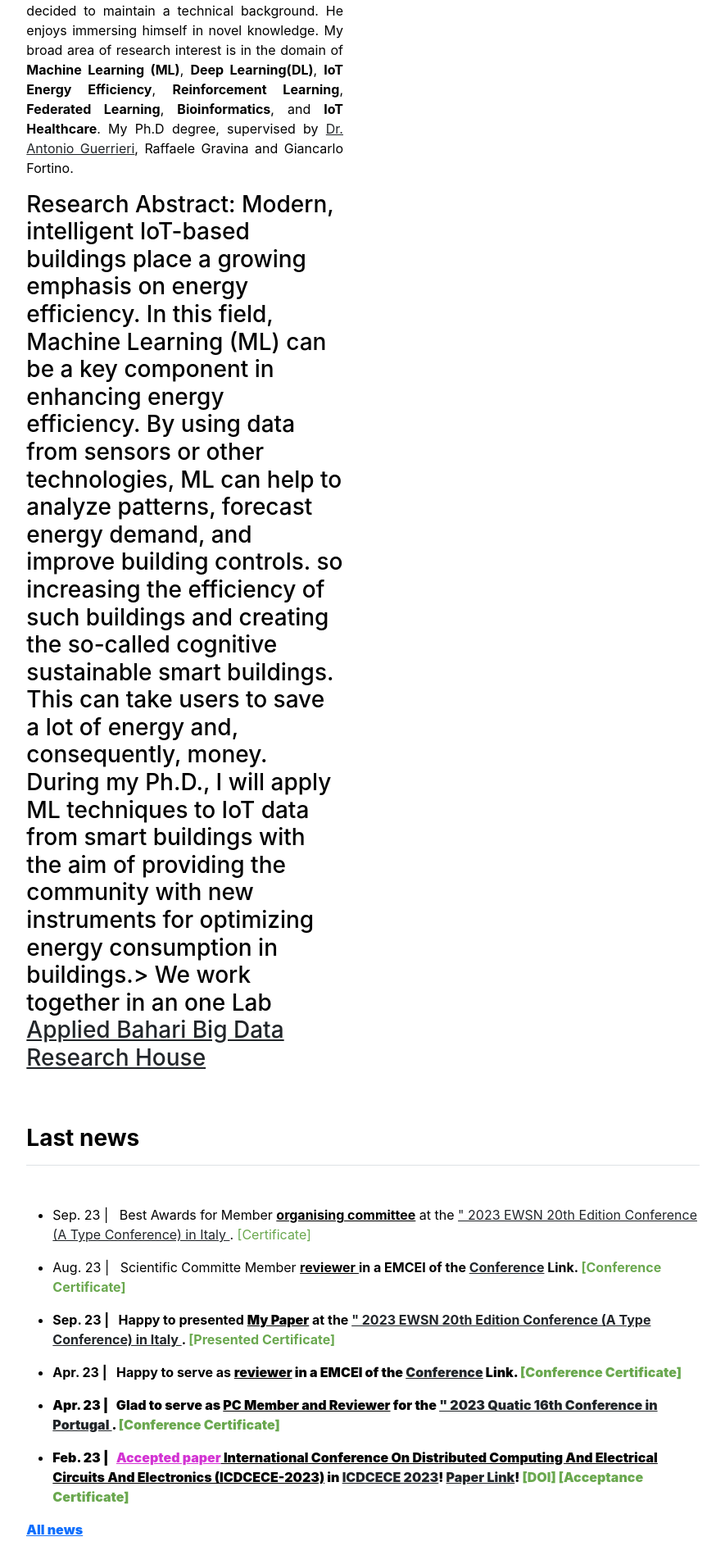
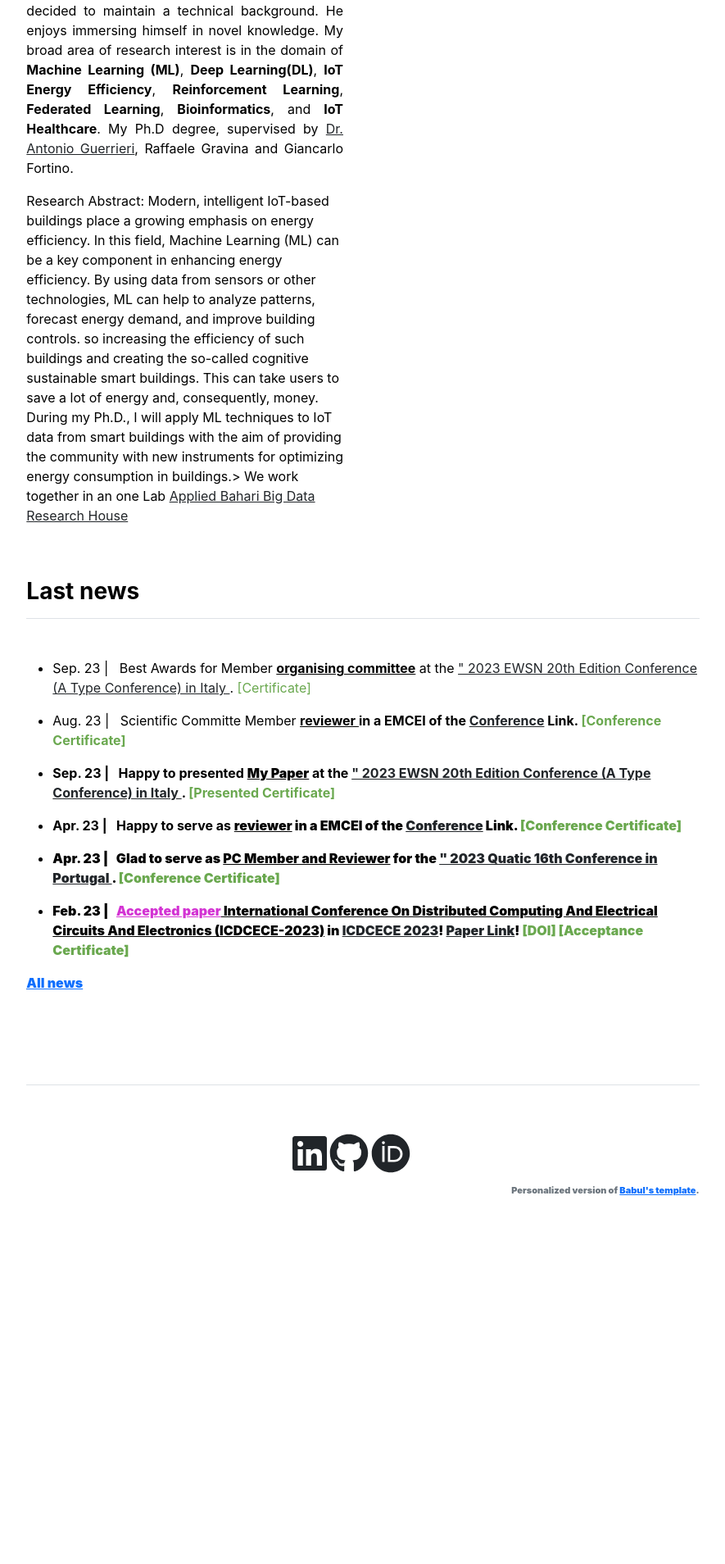
Before and after one commit to babulcseian/babulcseian.github.io, a Jekyll site: the page built from index.md, in a window 1280 px wide. Shown: the part 598-2506 px from the top of the page at 82% size, without its empty margins (197-1082 px from the left). Built offline with Jekyll 4.4.1, drawn with Linux system fonts in a browser that asks for light colours; a style sheet for code colours, icons or effects is not loaded; after the commit the page ends 2171 px from its top, so only the background shows below that.

Commit message:
Update home.html

```diff
--- a/_layouts/home.html
+++ b/_layouts/home.html
@@ -10,10 +10,7 @@ layout: default
        His interest is in the teaching profession, and he prefers to spend the majority of his time on research.
        He loves to share knowledge, so he decided to maintain a technical background. He enjoys immersing himself in novel knowledge.
        My broad area of research interest is in the domain of <strong>Machine Learning (ML)</strong>, <strong>Deep Learning(DL)</strong>, <strong>IoT Energy Efficiency</strong>, <strong>Reinforcement Learning</strong>, <strong>Federated Learning</strong>, <strong>Bioinformatics</strong>, and <strong> IoT Healthcare</strong>. My Ph.D degree, supervised by <a class="other" href='https://www.icar.cnr.it/persone/guerrieri/'> Dr. Antonio Guerrieri</a>, Raffaele Gravina and Giancarlo Fortino.</p>
-    <!-- Before that and in the same college, I got my master's degree in Multimedia and Communications, as well as the master's degree in Telecommunications engineering in 2017. Previously, I finished my Telecommunications Engineering bachelor's degree from Universidade de Vigo in 2015. -->
-
-    <h3 Research Topic: Machine learning techniques for IoT-driven Cognitive Sustainable Buildings </h3>
-<p>
+    <p>
 Research Abstract:
 Modern, intelligent IoT-based buildings place a growing emphasis on energy efficiency. In this field, Machine Learning (ML) can be a key component in enhancing energy efficiency.
 By using data from sensors or other technologies, ML can help to analyze patterns, forecast energy demand, and improve building controls.
```
Also changed, not shown: other parts of _layouts/home.html (+4 -0 lines).
